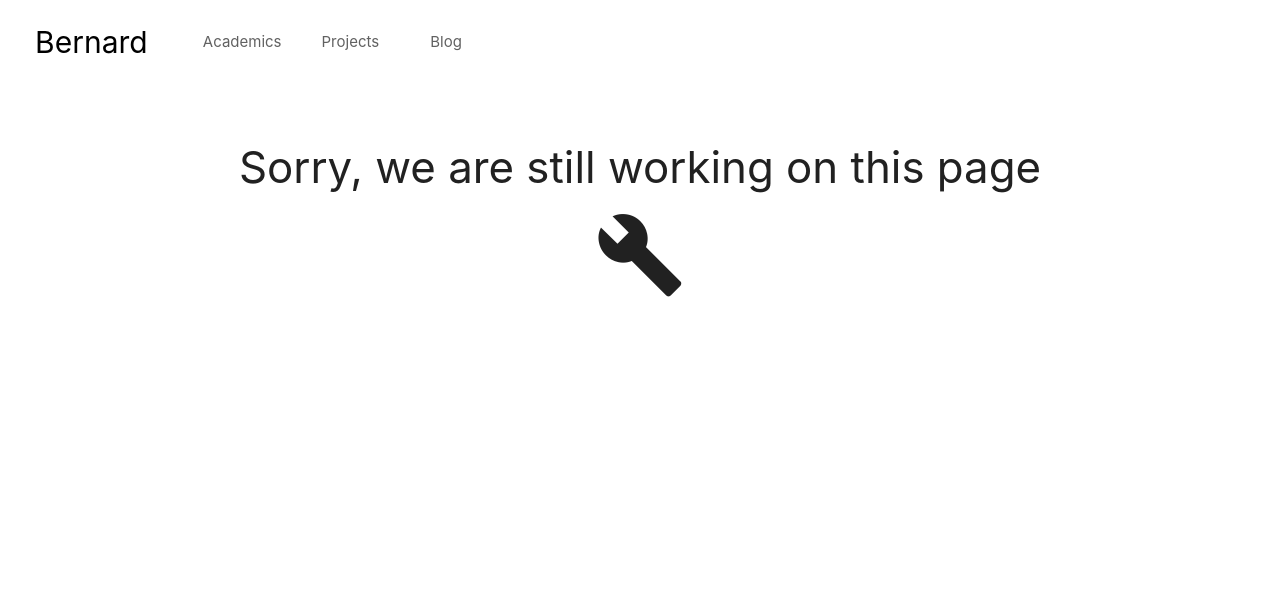
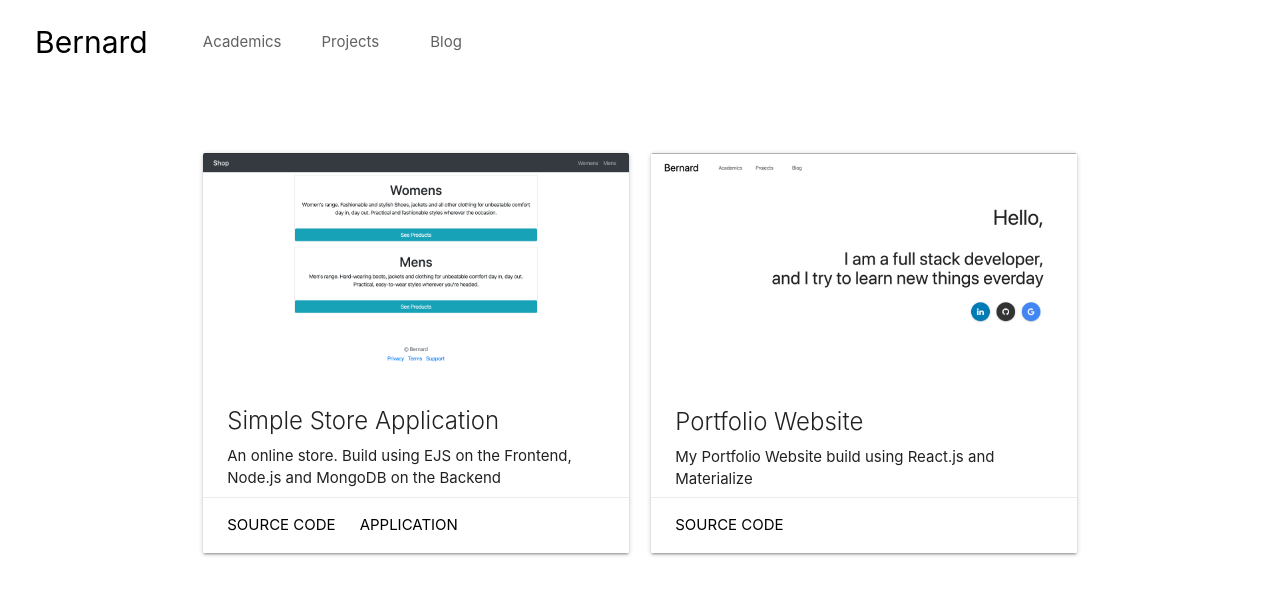
Before and after one commit to bernardpirlea/portfolio, a React (Create React App) app: page /projects in a window 1280 px wide. Shown: the top 594 px of the page. Built offline with nearby package versions, Linux system fonts and the light colour scheme.

Commit message:
projects page

```diff
--- a/src/App.js
+++ b/src/App.js
@@ -4,6 +4,7 @@ import Navbar from "./components/Navbar";
 import Main from "./components/Main";
 import Academic from "./components/Academic";
 import Progress from "./components/Progress";
+import Projects from "./components/Projects";
 
 function App() {
   return (
@@ -11,7 +12,7 @@ function App() {
       <div className="App">
         <Navbar />
         <Route exact path="/academic" component={Academic} />
-        <Route exact path="/projects" component={Progress} />
+        <Route exact path="/projects" component={Projects} />
         <Route exact path="/blog" component={Progress} />
         <Route exact path="/portfolio" component={Main} />
       </div>
--- /dev/null
+++ b/src/components/Projects.js
@@ -0,0 +1,65 @@
+import React, { Component } from "react";
+import simpleApiImage from "../images/simpleApi.png";
+import portfolioImage from "../images/portfolio.png";
+
+export default class Projects extends Component {
+  render() {
+    return (
+      <div className="container" style={divStyle}>
+        <div className="row">
+          <div className="col s12 m6">
+            <div className="card medium">
+              <div className="card-image waves-effect waves-block waves-light">
+                <img className="activator" src={simpleApiImage} />
+              </div>
+              <div className="card-content">
+                <span className="card-title">Simple Store Application</span>
+                <p>
+                  An online store. Build using EJS on the Frontend, Node.js and
+                  MongoDB on the Backend
+                </p>
+              </div>
+              <div className="card-action">
+                <a
+                  href="https://github.com/bernardpirlea/Work"
+                  className="black-text"
+                >
+                  Source Code
+                </a>
+                <a
+                  href="https://salty-falls-47840.herokuapp.com/"
+                  className="black-text"
+                >
+                  Application
+                </a>
+              </div>
+            </div>
+          </div>
+          <div className="col s12 m6">
+            <div className="card medium">
+              <div className="card-image waves-effect waves-block waves-light">
+                <img className="activator" src={portfolioImage} />
+              </div>
+              <div className="card-content">
+                <span className="card-title">Portfolio Website</span>
+                <p>My Portfolio Website build using React.js and Materialize</p>
+              </div>
+              <div className="card-action">
+                <a
+                  href="https://github.com/bernardpirlea/portfolio"
+                  className="black-text"
+                >
+                  Source Code
+                </a>
+              </div>
+            </div>
+          </div>
+        </div>
+      </div>
+    );
+  }
+}
+
+const divStyle = {
+  paddingTop: "60px"
+};
```
Also changed, not shown: src/images/portfolio.png (added), src/images/simpleApi.png (added).
